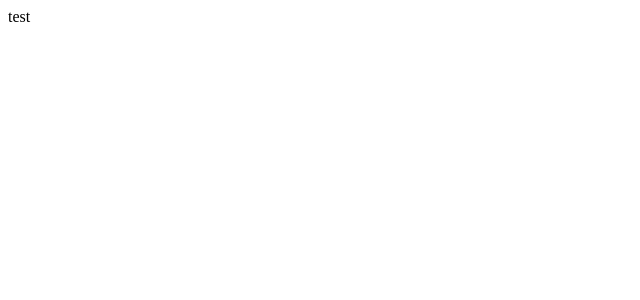
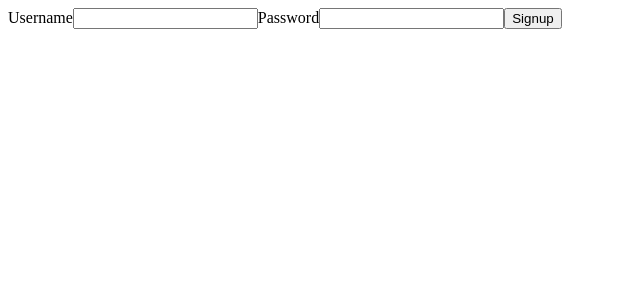
Before and after one commit to Shimmybot/Hackworld, a React (Create React App) app: page /signup in a window 1280 px wide. Shown: the top 300 px of the page, without its empty margins (0-640 px from the left). Built offline with nearby package versions, Linux system fonts and the light colour scheme.

Commit message:
login handling

```diff
--- a/package.json
+++ b/package.json
@@ -9,6 +9,7 @@
     "axios": "^1.4.0",
     "react": "^18.2.0",
     "react-dom": "^18.2.0",
+    "react-router-dom": "^6.11.1",
     "react-scripts": "5.0.1",
     "sass": "^1.62.1",
     "web-vitals": "^2.1.4"
--- a/src/App.js
+++ b/src/App.js
@@ -1,8 +1,18 @@
+import { BrowserRouter, Routes, Route } from "react-router-dom";
+import PageContainer from "./components/PageContainer/PageContainer";
+import Login from "./Pages/Login";
+import Signup from "./Pages/Signup";
 
 function App() {
   return (
     <div className="App">
-      test
+      <BrowserRouter>
+        <Routes>
+          <Route path="/" element={<PageContainer />} />
+          <Route path="/login" element={<Login />} />
+          <Route path="/signup" element={<Signup />} />
+        </Routes>
+      </BrowserRouter>
     </div>
   );
 }
--- /dev/null
+++ b/src/Pages/Login.js
@@ -0,0 +1,32 @@
+import { useRef } from "react";
+import axios from "axios";
+import { useNavigate } from "react-router-dom";
+
+export default function Login() {
+  const form = useRef();
+  const navigate = useNavigate();
+  const handleSubmit = (event) => {
+    event.preventDefault();
+    const user = {
+      username: form.current.username.value,
+      password: form.current.password.value,
+    };
+    axios
+      .post("http://localhost:8080/api/users/login", user)
+      .then((response) => {
+        sessionStorage.setItem("loginToken", response.data.token);
+        navigate("/");
+      });
+  };
+  return (
+    <div>
+      <form ref={form} onSubmit={handleSubmit}>
+        <label>Username</label>
+        <input name="username" />
+        <label>Password</label>
+        <input name="password" type="password" />
+        <button type="submit">Login</button>
+      </form>
+    </div>
+  );
+}
--- /dev/null
+++ b/src/Pages/Signup.js
@@ -0,0 +1,36 @@
+import { useRef } from "react";
+import { redirect, useNavigate } from "react-router-dom";
+import axios from "axios";
+
+export default function Signup() {
+  const form = useRef();
+  const navigate = useNavigate();
+
+  const handleSubmit = (event) => {
+    event.preventDefault();
+    const newUser = {
+      username: form.current.username.value,
+      password: form.current.password.value,
+    };
+    axios
+      .post("http://localhost:8080/api/users/signup", newUser)
+      .then(function (response) {
+        console.log(response);
+        navigate("/");
+      })
+      .catch(function (error) {
+        console.log(error);
+      });
+  };
+  return (
+    <div>
+      <form ref={form} onSubmit={handleSubmit}>
+        <label>Username</label>
+        <input name="username" />
+        <label>Password</label>
+        <input name="password" type="password" />
+        <button type="submit">Signup</button>
+      </form>
+    </div>
+  );
+}
--- /dev/null
+++ b/src/components/PageContainer/PageContainer.js
@@ -0,0 +1,38 @@
+import axios from "axios";
+import { useEffect, useState } from "react";
+import { Link } from "react-router-dom";
+
+export default function PageContainer() {
+  const [pageState, setState] = useState([]);
+  useEffect(() => {
+    axios
+      .get("http://localhost:8080/api/servers", {
+        headers: {
+          authorization: `Bearer ${sessionStorage.getItem("loginToken")}`,
+        },
+      })
+      .then((response) => {
+        console.log(response);
+      })
+      .catch((error) => {
+        console.log(error);
+      });
+  }, []);
+  if (sessionStorage.getItem("loginToken") === null) {
+    return (
+      <div className="login--container">
+        <Link to="/login">Login</Link>
+        <Link to="/signup">Signup</Link>
+      </div>
+    );
+  }
+  if (pageState.length === 0) {
+    return <>Loading...</>;
+  } else {
+    return (
+      <div className="game--container">
+        <img></img>
+      </div>
+    );
+  }
+}
```
Also changed, not shown: src/components/PageContainer/pageContainer.scss (added), 2 other files (tests, documents, lock files or other folders).
